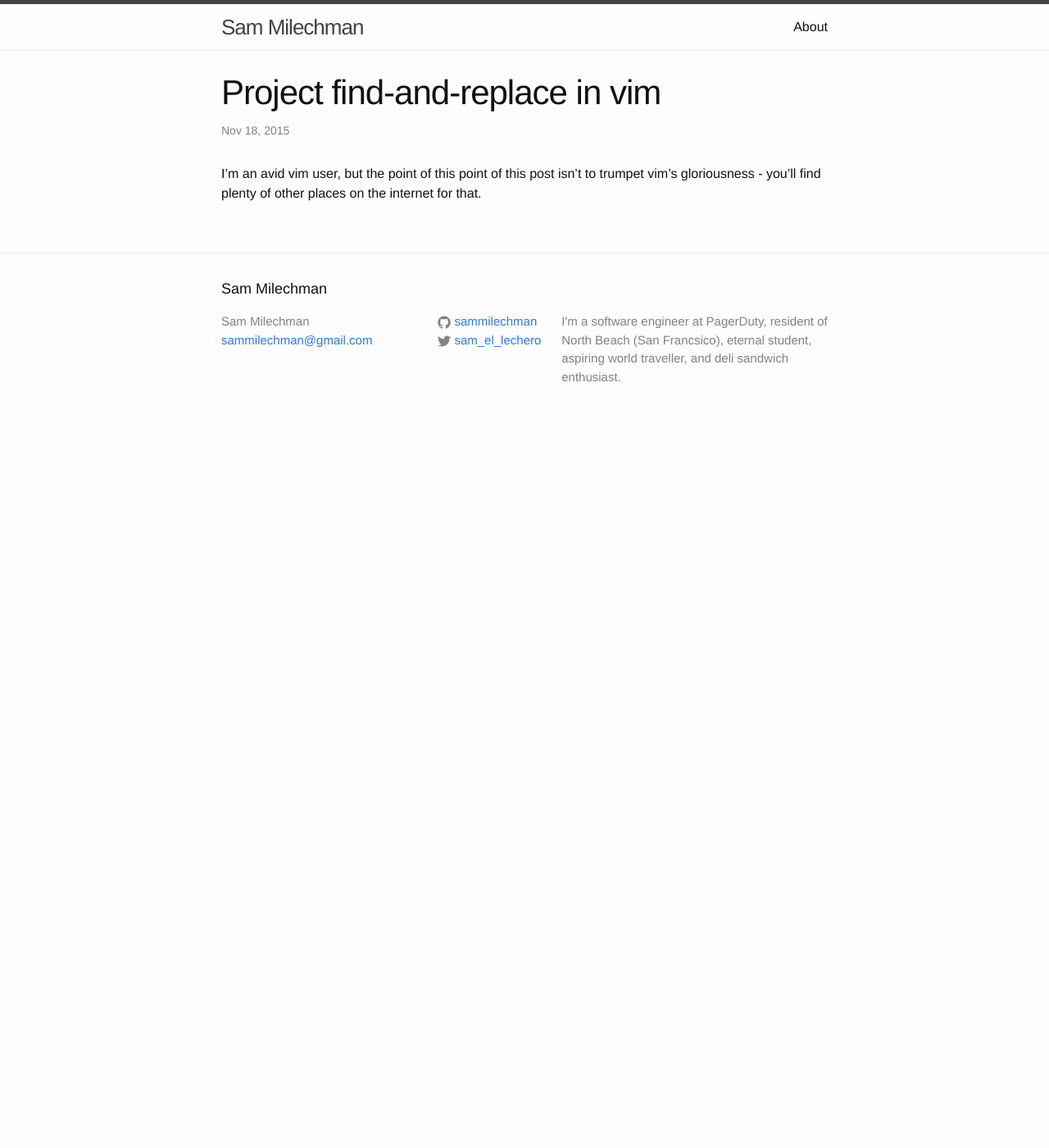
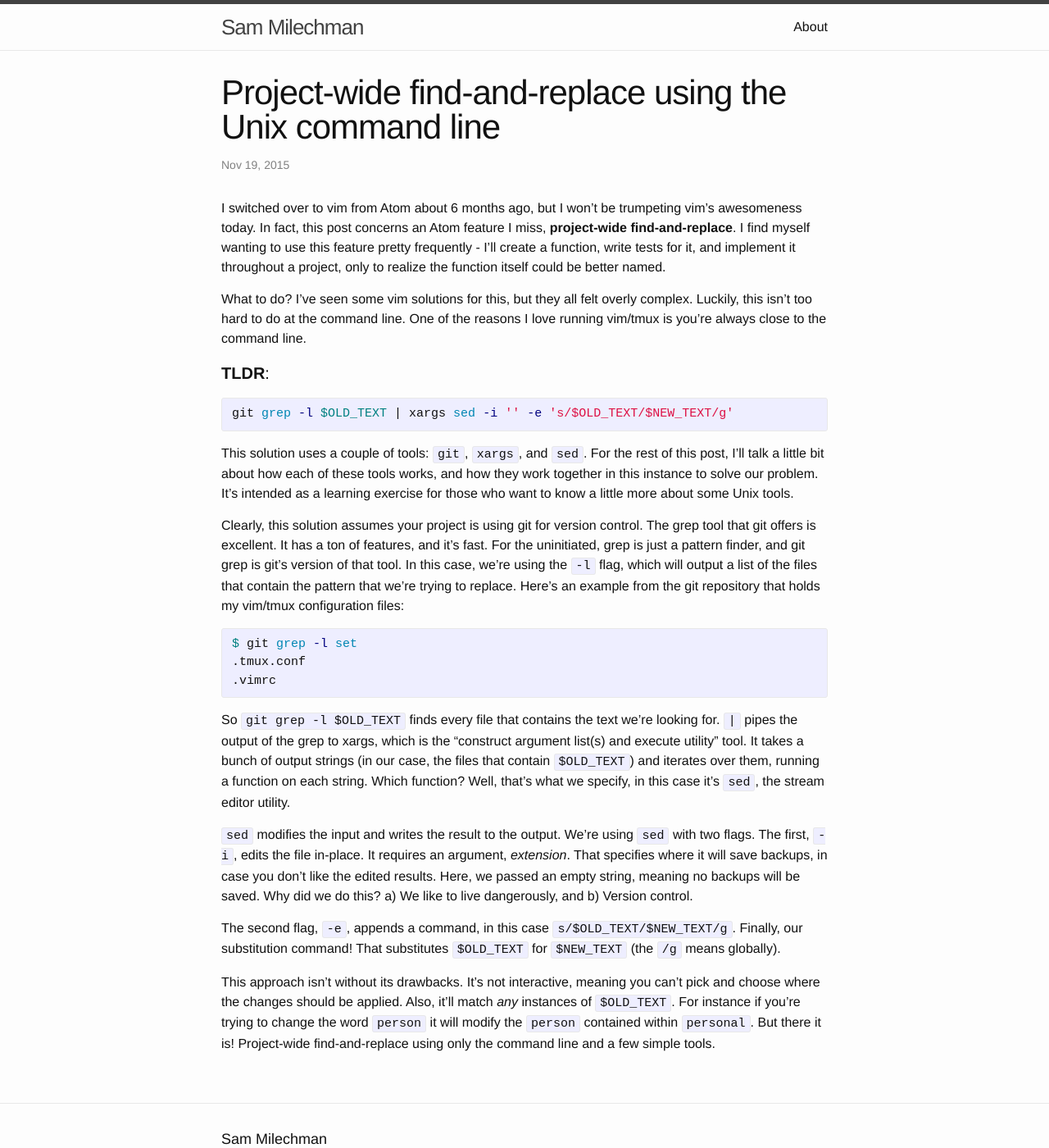
Before and after one commit to sammilechman/sammilechman.github.io, a Jekyll site: the page built from _posts/2015-11-18-vim-project-find-and-replace.md, in a window 1280 px wide and 1400 px high. Shown: the whole window at 82% size. Built offline with Jekyll 4.4.1, drawn with Linux system fonts in a browser that asks for light colours; some of the changed text lies outside the part shown.

Commit message:
finishing up first post

```diff
--- a/_config.yml
+++ b/_config.yml
@@ -3,13 +3,13 @@ title: Sam Milechman
 email: sammilechman@gmail.com
 description: > # this means to ignore newlines until "baseurl:"
   I'm a software engineer at PagerDuty,
-  resident of North Beach (San Francsico),
+  resident of North Beach (San Francisco),
   eternal student,
   aspiring world traveller,
   and deli sandwich enthusiast.
 baseurl: "" # the subpath of your site, e.g. /blog/
 url: "http://yourdomain.com" # the base hostname & protocol for your site
-twitter_username: sam_el_lechero
+twitter_username: sammilechman
 github_username:  sammilechman
 
 # Build settings
--- a/_posts/2015-11-18-vim-project-find-and-replace.md
+++ b/_posts/2015-11-18-vim-project-find-and-replace.md
@@ -1,7 +1,33 @@
 ---
 layout: post
-title:  "Project find-and-replace in vim"
-date:   2015-11-18
+title:  "Project-wide find-and-replace using the Unix command line"
+date:   2015-11-19
 ---
 
-I'm an avid vim user, but the point of this point of this post isn't to trumpet vim's gloriousness - you'll find plenty of other places on the internet for that.
+I switched over to vim from Atom about 6 months ago, but I won't be trumpeting vim's awesomeness today. In fact, this post concerns an Atom feature I miss, **project-wide find-and-replace**. I find myself wanting to use this feature pretty frequently - I'll create a function, write tests for it, and implement it throughout a project, only to realize the function itself could be better named.
+
+What to do? I've seen some vim solutions for this, but they all felt overly complex. Luckily, this isn't too hard to do at the command line. One of the reasons I love running vim/tmux is you're always close to the command line.
+
+#### **TLDR**:
+
+{% highlight bash %}
+git grep -l $OLD_TEXT | xargs sed -i '' -e 's/$OLD_TEXT/$NEW_TEXT/g'
+{% endhighlight %}
+
+This solution uses a couple of tools: `git`, `xargs`, and `sed`. For the rest of this post, I'll talk a little bit about how each of these tools works, and how they work together in this instance to solve our problem. It's intended as a learning exercise for those who want to know a little more about some Unix tools.
+
+Clearly, this solution assumes your project is using git for version control. The grep tool that git offers is excellent. It has a ton of features, and it's fast. For the uninitiated, grep is just a pattern finder, and git grep is git's version of that tool. In this case, we're using the `-l` flag, which will output a list of the files that contain the pattern that we're trying to replace. Here's an example from the git repository that holds my vim/tmux configuration files:
+
+{% highlight bash %}
+$ git grep -l set
+.tmux.conf
+.vimrc
+{% endhighlight %}
+
+So `git grep -l $OLD_TEXT` finds every file that contains the text we're looking for. `|` pipes the output of the grep to xargs, which is the "construct argument list(s) and execute utility" tool. It takes a bunch of output strings (in our case, the files that contain `$OLD_TEXT`) and iterates over them, running a function on each string. Which function? Well, that's what we specify, in this case it's `sed`, the stream editor utility.
+
+`sed` modifies the input and writes the result to the output. We're using `sed` with two flags. The first, `-i`, edits the file in-place. It requires an argument, *extension*. That specifies where it will save backups, in case you don't like the edited results. Here, we passed an empty string, meaning no backups will be saved. Why did we do this? a) We like to live dangerously, and b) Version control.
+
+The second flag, `-e`, appends a command, in this case `s/$OLD_TEXT/$NEW_TEXT/g`. Finally, our substitution command! That substitutes `$OLD_TEXT` for `$NEW_TEXT` (the `/g` means globally).
+
+This approach isn't without its drawbacks. It's not interactive, meaning you can't pick and choose where the changes should be applied. Also, it'll match *any* instances of `$OLD_TEXT`. For instance if you're trying to change the word `person` it will modify the `person` contained within `personal`. But there it is! Project-wide find-and-replace using only the command line and a few simple tools.
```
Also changed, not shown: about.md (+1 -1 lines).
